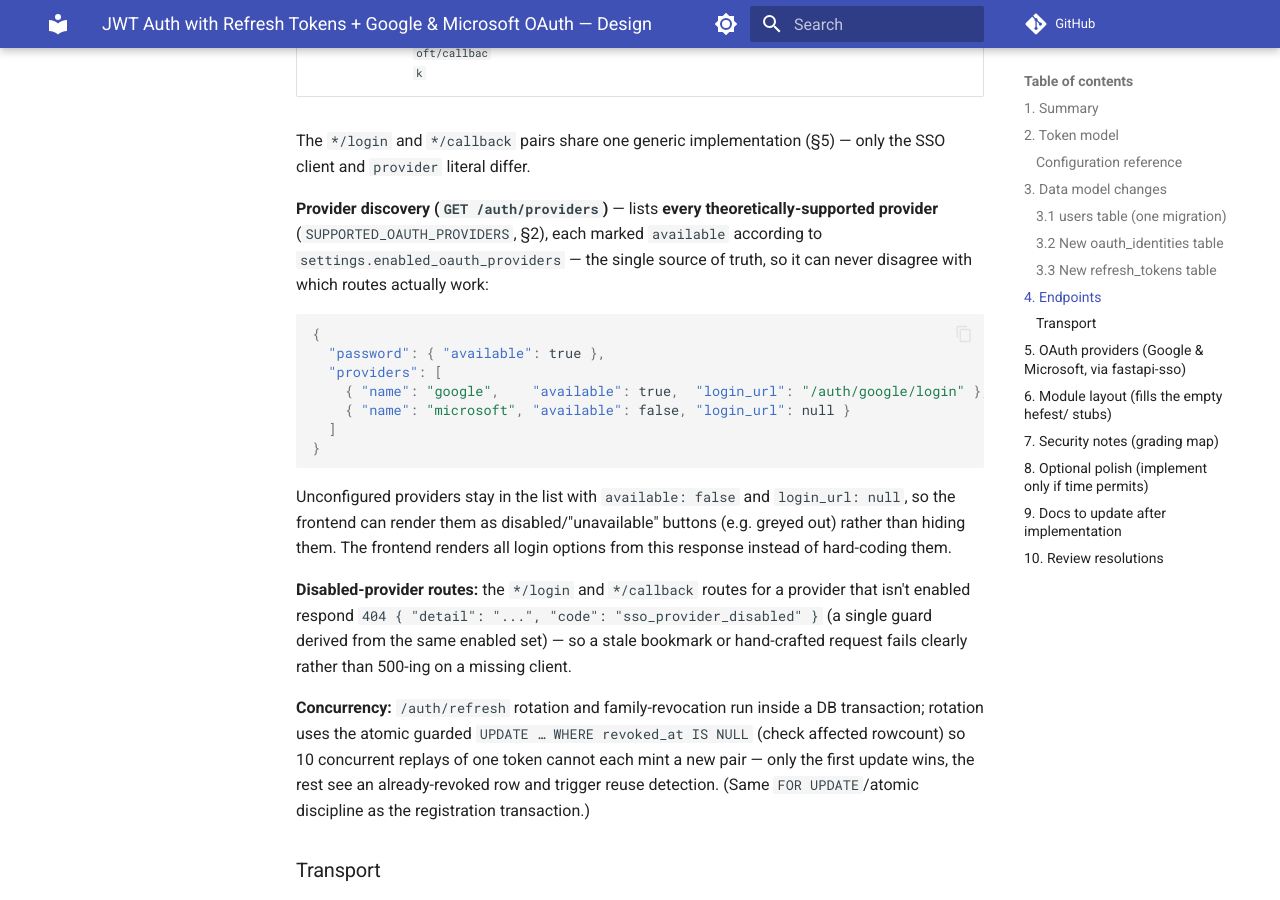
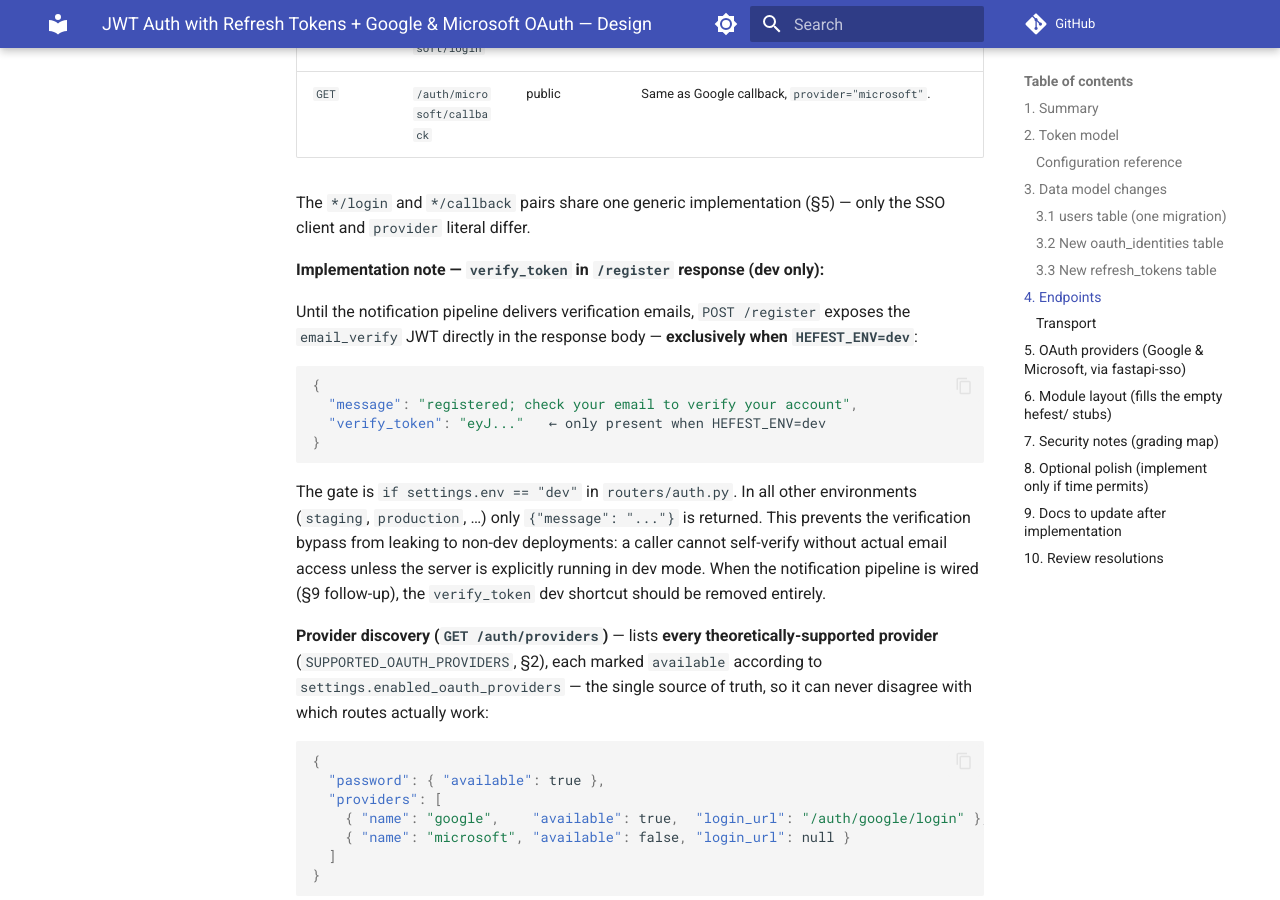
Before and after one commit to hefest2026/hefest-docs, an MkDocs documentation site: the page built from docs/superpowers/specs/2026-06-19-jwt-auth-design.md, in a window 1280 px wide and 900 px high, scrolled down 6379 px. Built offline with MkDocs 1.6.1 and Material for MkDocs 9.7.7, drawn with Linux system fonts in a browser that asks for light colours; comment, search, counter and statistics services are not loaded; some of the changed text lies outside the part shown.

Commit message:
docs: document verify_token dev-only gate in register endpoint spec

````diff
--- a/docs/superpowers/specs/2026-06-19-jwt-auth-design.md
+++ b/docs/superpowers/specs/2026-06-19-jwt-auth-design.md
@@ -197,7 +197,7 @@ All under the `auth` router. Errors use the project envelope `{ "detail", "code"
 | Method | Path | Auth | Behavior |
 |---|---|---|---|
 | `GET`  | `/auth/providers` | public | Frontend capability discovery — which login methods are available (see below). |
-| `POST` | `/register` | public | Create **unverified** student (hash password, `email_verified_at=NULL`) + enqueue verification email (outbox, same transaction). Returns **201, no tokens**. |
+| `POST` | `/register` | public | Create **unverified** student (hash password, `email_verified_at=NULL`) + enqueue verification email (outbox, same transaction). Returns **201, no tokens**. In `HEFEST_ENV=dev` the response also includes a `verify_token` field for local testing — **never present in any other environment** (see implementation note below). |
 | `POST` | `/auth/verify-email` | verify JWT (link) | Decode the `email_verify` JWT; set `email_verified_at=now()` (idempotent). Activates the account. |
 | `POST` | `/login` | public | Verify bcrypt password. If `email_verified_at IS NULL` → `403 email_not_verified`. Else issue access (JSON) + refresh (cookie **or** body per transport, §5). |
 | `POST` | `/auth/refresh` | refresh token (cookie or body) | Look up by SHA-256 hash. **Atomic** guarded update `… SET revoked_at=now() WHERE id=? AND revoked_at IS NULL`; if it updated a row → issue new pair. If the row exists but was **already revoked** → reuse detected: revoke the whole family, `401 token_reuse_detected`. |
@@ -210,6 +210,24 @@ All under the `auth` router. Errors use the project envelope `{ "detail", "code"
 
 The `*/login` and `*/callback` pairs share one generic implementation (§5) — only the SSO client and
 `provider` literal differ.
+
+**Implementation note — `verify_token` in `/register` response (dev only):**
+
+Until the notification pipeline delivers verification emails, `POST /register` exposes the
+`email_verify` JWT directly in the response body — **exclusively when `HEFEST_ENV=dev`**:
+
+```json
+{
+  "message": "registered; check your email to verify your account",
+  "verify_token": "eyJ..."   ← only present when HEFEST_ENV=dev
+}
+```
+
+The gate is `if settings.env == "dev"` in `routers/auth.py`. In all other environments (`staging`,
+`production`, …) only `{"message": "..."}` is returned. This prevents the verification bypass from
+leaking to non-dev deployments: a caller cannot self-verify without actual email access unless the
+server is explicitly running in dev mode. When the notification pipeline is wired (§9 follow-up), the
+`verify_token` dev shortcut should be removed entirely.
 
 **Provider discovery (`GET /auth/providers`)** — lists **every theoretically-supported provider**
 (`SUPPORTED_OAUTH_PROVIDERS`, §2), each marked `available` according to
````
